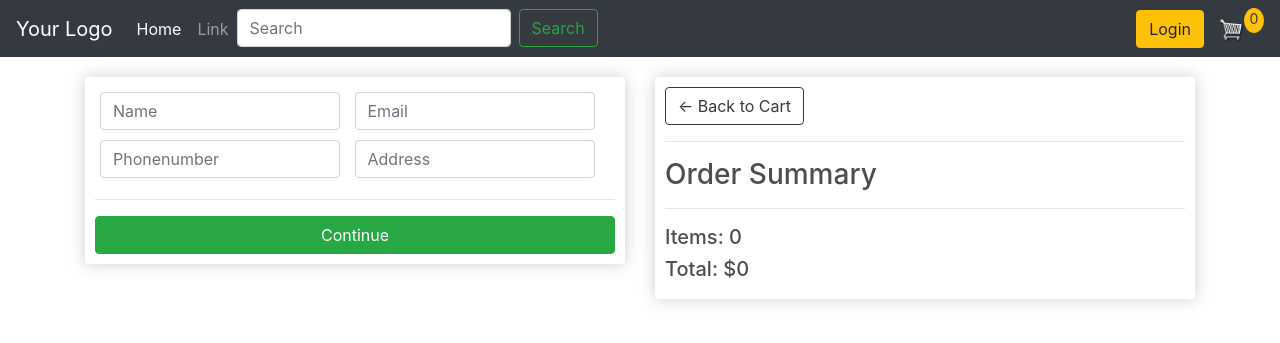
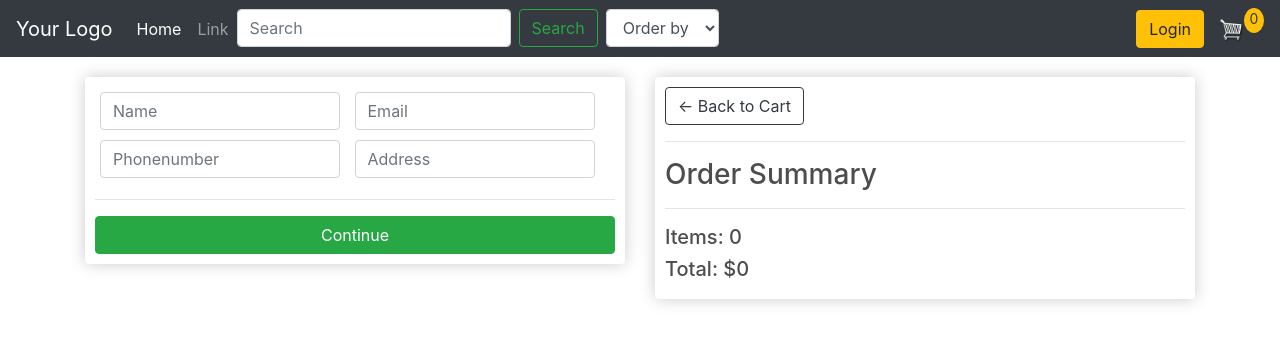
Before and after one commit to MokkoFm/e-shop, a Django app: page /checkout/ in a window 1280 px wide. Shown: the top 343 px of the page. Run offline with Django 3.2, Linux system fonts and the light colour scheme; tables that the repository leaves empty hold one stand-in row (values such as "Sample post"); parts of the project's set-up code (start-up, migrations or seed data) failed here and were passed over.

Commit message:
add sorting for result of search

```diff
--- a/ecommerce/store/templates/main.html
+++ b/ecommerce/store/templates/main.html
@@ -47,6 +47,12 @@
                 <form class="form-inline my-2 my-lg-0" action="{% url 'store' %}">
                     <input class="form-control mr-sm-2" type="search" placeholder="Search" aria-label="Search" name="search">
                     <button class="btn btn-outline-success my-2 my-sm-0" type="submit">Search</button>
+                    <select name="order_by" class='form-control ml-2'>
+                        <option selected="selected">Order by</option>
+                        <option>Name</option>
+                        <option>Id</option>
+                        <option name="price">Price</option>
+                    </select>
                 </form>
               </li>
           </ul>
--- a/ecommerce/store/views.py
+++ b/ecommerce/store/views.py
@@ -7,9 +7,17 @@ from django.db.models import Q
 
 def store(request):
     search = request.GET.get('search', '')
-    if search:
+    order_by = request.GET.get('order_by')
+    by_price = request.GET.get('price', '')
+    if search and order_by == 'Price':
         products = Product.objects.filter(
-            Q(name__icontains=search) | Q(description__icontains=search) | Q(id=search))
+            Q(name__icontains=search) | Q(description__icontains=search) | Q(id__icontains=search)).order_by('price')
+    elif search and order_by == 'Id':
+        products = Product.objects.filter(
+            Q(name__icontains=search) | Q(description__icontains=search) | Q(id__icontains=search)).order_by('id')
+    elif search and order_by == 'Name':
+        products = Product.objects.filter(
+            Q(name__icontains=search) | Q(description__icontains=search) | Q(id__icontains=search)).order_by('name')
     else:
         products = Product.objects.raw(
         'SELECT id, name, description, price FROM store_product')
```
